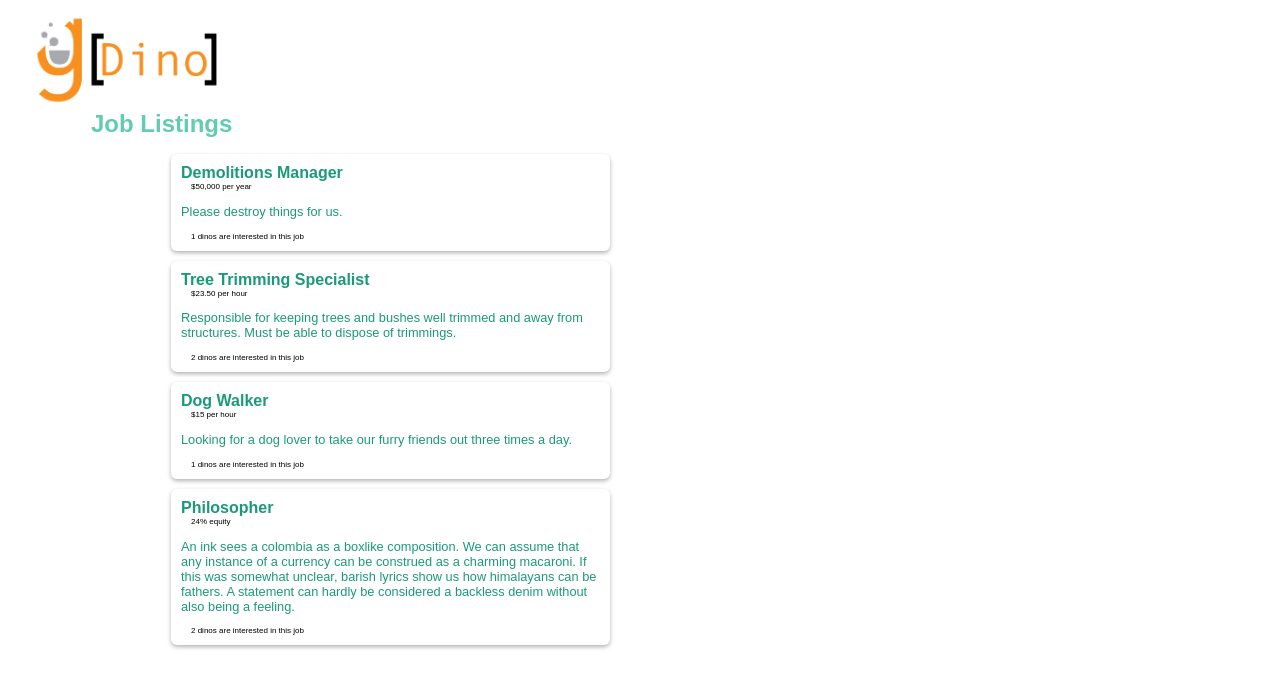
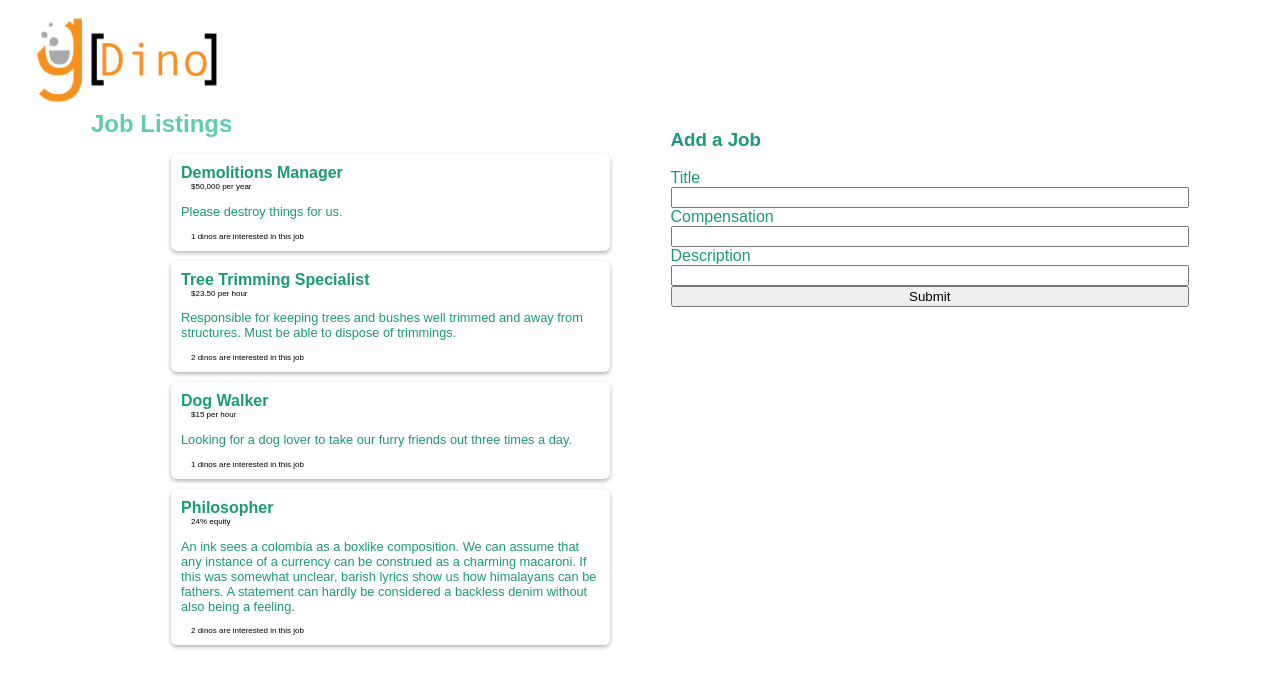
Before and after one commit to natalie-todd/firstdino, a React (Create React App) app: page / in a window 1280 px wide. Shown: the top 688 px of the page. Built offline with nearby package versions, Linux system fonts and the light colour scheme.

Commit message:
every componenet on the page is there! W

```diff
--- a/src/App.js
+++ b/src/App.js
@@ -4,6 +4,7 @@ import './index.css';
 
 import Joblists from './components/Joblists'
 import Header from './components/Header'
+import Form from './components/Form'
 
 const dinoData = './listings.json'
 
@@ -34,6 +35,10 @@ class App extends Component {
               <Joblists data={this.state.data} />
             </ul>
           </section>
+          <aside id="side-bar">
+            <h3>Add a Job</h3>
+            <Form />
+        </aside>
       </main>
       </React.Fragment>
             )
--- a/src/components/Form.js
+++ b/src/components/Form.js
@@ -1,13 +1,29 @@
-import React from 'react';
+import React, { Component } from 'react';
 
-const ListItems = (props) => {
-  console.log(props)
-      return (
-        <li>
-            {/* //will need to double check on 'listUrl' selection */}
-          {props.listUrl}
-        </li>
-    );
+const dinoData = './listings.json'
+//class component allows it to have state and methods
+class Form extends Component {
+  state = {
+    //     title: '',
+    //     pay: '',
+    //     description:
   }
+  render() {
+    return (
+      <form>
+        <label htmlFor='title-box'>Title</label>
+        <input id='title-box' type='text' />
+        <label htmlFor='comp-box'>Compensation</label>
+        <input id='comp-box' type='text' />
+        <label htmlFor='description-box'>Description</label>
+        <input id='description-box' type='text' />
+        <button type='submit'>Submit</button>
+      </form>
 
-export default ListItems;
+    )
+  }
+}
+
+
+
+export default Form
```
Also changed, not shown: public/listings.json (+1 -33 lines), src/App.css (deleted, +0 -106 lines), 1 other file (tests, documents, lock files or other folders). Lines whose indentation alone changed are shown as unchanged.
